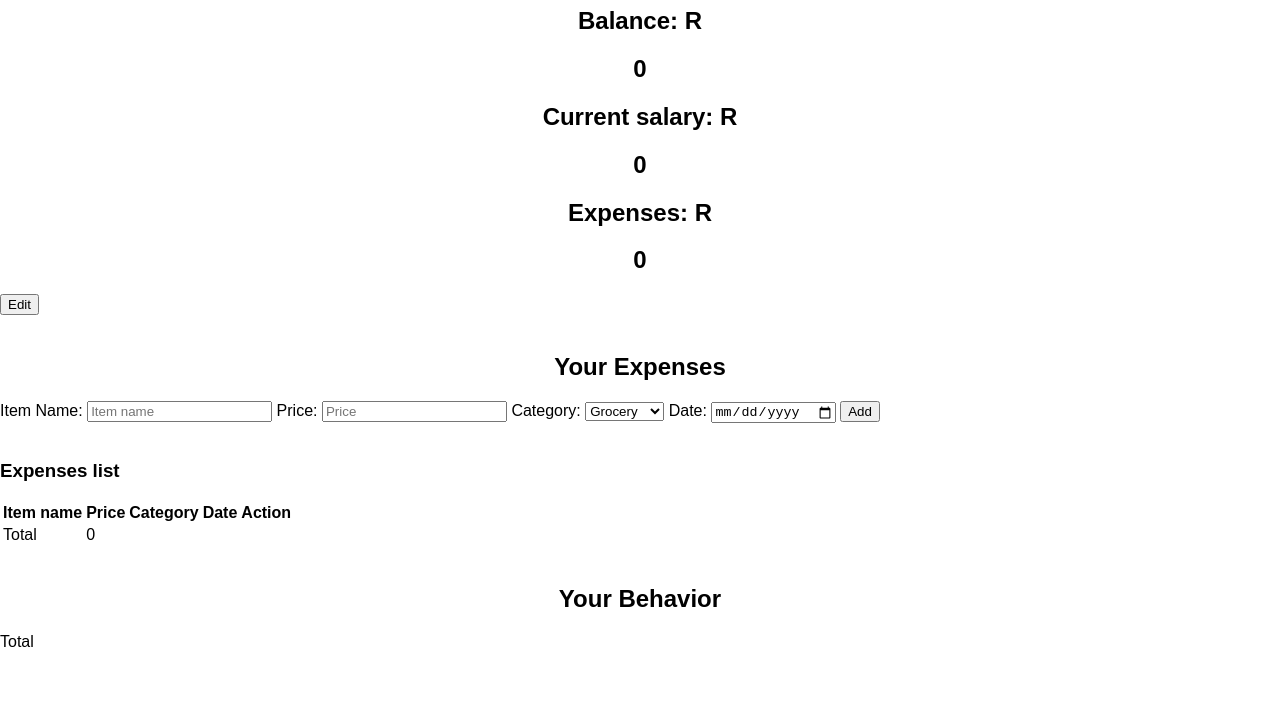
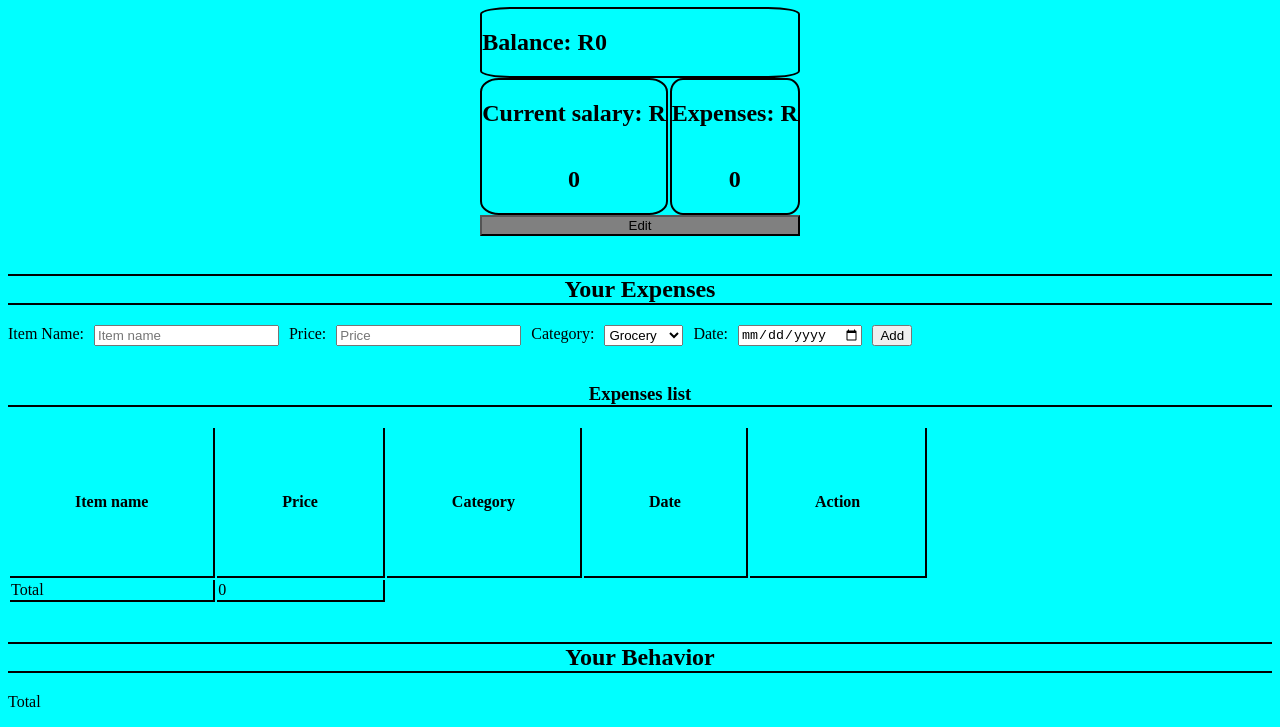
Before and after one commit to elGuapoTheMainCharacter/finance-tracker, a plain HTML site: page index.html in a window 1280 px wide. Shown: the part 73-800 px from the top of the page. Drawn offline with Linux system fonts and the light colour scheme; files whose address does not match are found by name.

Commit message:
Update style.css

```diff
--- a/style.css
+++ b/style.css
@@ -1,18 +1,73 @@
+
 body{
-  font-family: Arial,Helvetica,sans-serif;
-  margin: 0;
+  background: cyan;
 }
-h1,h2{
+.heading{
   text-align: center;
 }
-.inputSelection{
-  display: flex;
-  flex-direction: row;
-  justify-content: space-between;
-  align-items: center;
-  padding: 10px;
+.balance{
+  display: grid;
+  text-align: center;
+  justify-content: center;
 
 }
-.inputSelection label{
-  front-weight:bold;
+.currentBalance{
+  display: flex;
+  border: 2px solid;
+  border-radius: 10%;
 }
+.income{
+  display: flex;
+  border-radius: 10%;
+  gap: 2px;
+}
+.currentSalary{
+  border: 2px solid;
+  display: grid;
+  border-radius: 10%;
+}
+.expenses{
+  border: 2px solid;
+  display: grid;
+  border-radius: 10%;
+}
+td{
+  border-bottom: 2px solid;
+  border-right: 2px solid;
+  text-align: left;
+  justify-content: left;
+}
+th{
+  border-right: 2px solid;
+  border-bottom: 2px solid;
+
+}
+tr,th{
+  padding: 65px;
+}
+table{
+  text-align: left;
+  justify-content: left;
+
+}
+.userInput{
+  display: flex;
+  gap: 10px;
+}
+#expensesList{
+  border-bottom: 2px solid;
+  text-align: center;
+}
+.editSalaryBtn{
+  background-color:grey;
+}
+.yourBehaviorHeading{
+  border-bottom: 2px solid;
+  border-top: 2px solid;
+  text-align: center;
+}
+.yourExpenseHeading{
+  border-bottom: 2px solid;
+  border-top: 2px solid;
+  text-align: center;
+}
```
